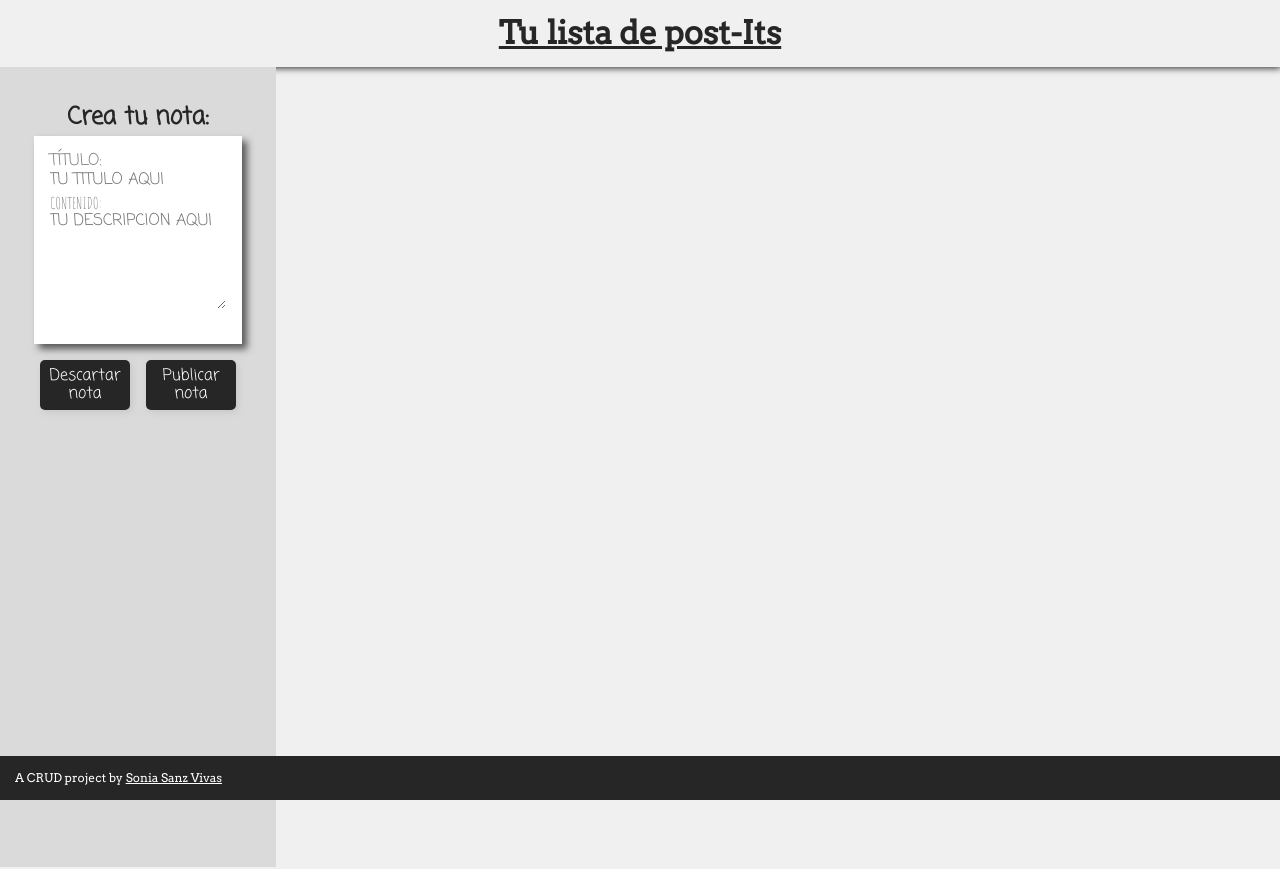
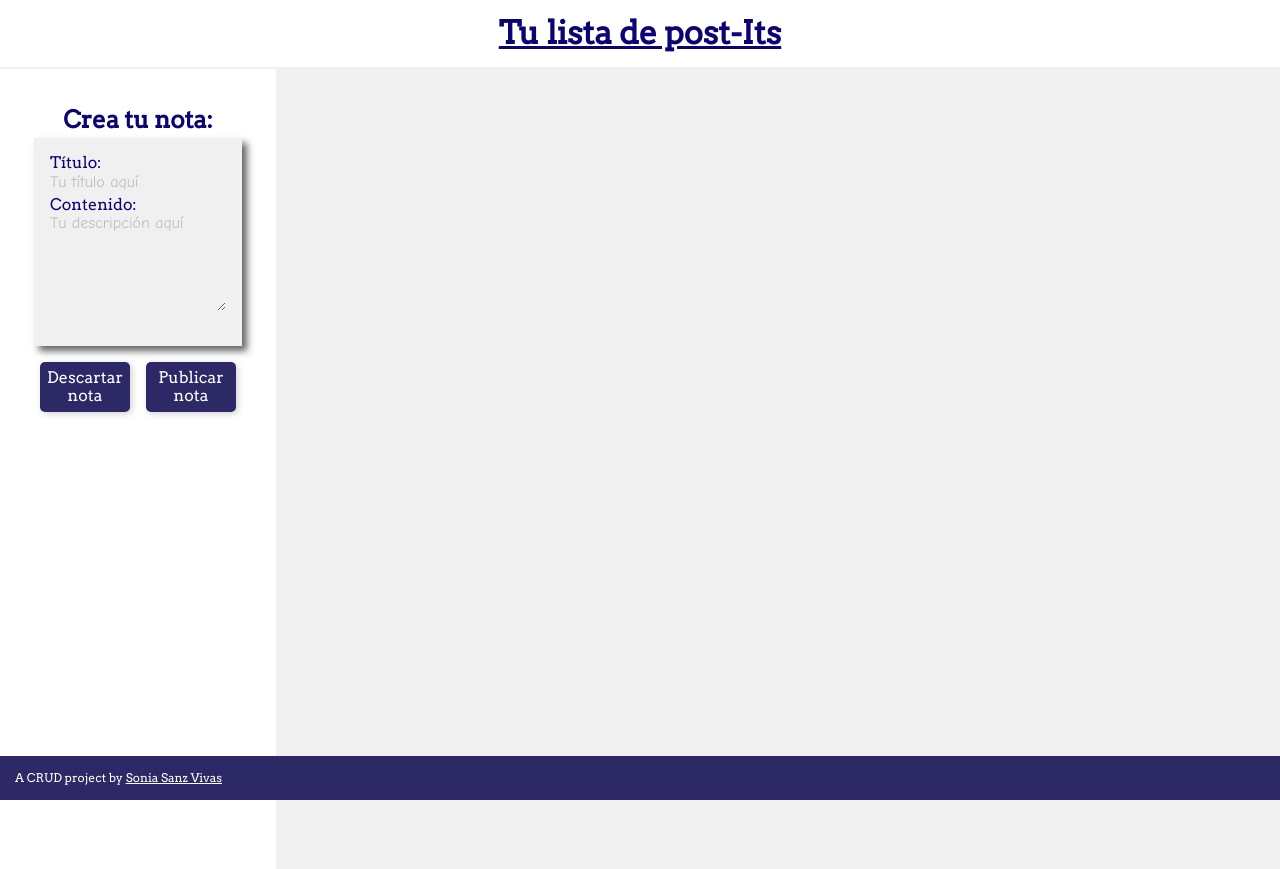
Before and after one commit to Sonia-SV/crud-notes, a React (Create React App) app: page / in a window 1280 px wide. Built offline with nearby package versions, Linux system fonts and the light colour scheme.

Commit message:
Add delete all function

```diff
--- a/public/index.html
+++ b/public/index.html
@@ -7,8 +7,7 @@
     <meta name="theme-color" content="#000000" />
     <meta name="description" content="Web site created using create-react-app" />
     <script src="https://kit.fontawesome.com/c75582e3c5.js" crossorigin="anonymous"></script>
-    <link href="https://fonts.googleapis.com/css2?family=Amatic+SC&family=Coming+Soon&display=swap" rel="stylesheet" />
-    <link href="https://fonts.googleapis.com/css2?family=Arvo&display=swap" rel="stylesheet">
+    <link href="https://fonts.googleapis.com/css2?family=Arvo&family=Comic+Neue:wght@400;700&display=swap" rel="stylesheet" />
 
     <title>CRUD Sticky Notes</title>
   </head>
--- a/src/components/App.js
+++ b/src/components/App.js
@@ -41,6 +41,11 @@ const App = () => {
     setIsEditing(false);
   };
 
+  const deleteAllNotes = () => {
+    setAllNotes([]);
+    setNewId(1);
+  };
+
   const handleInputNote = (name, value) => {
     if (allNotes.length === 0) {
       setNewId(1);
@@ -75,7 +80,7 @@ const App = () => {
           resetPostNote={resetPostNote}
         />
 
-        <NotesList notes={allNotes} handleDelete={handleDelete} handleEdit={handleEdit} newNote={newNote} />
+        <NotesList notes={allNotes} handleDelete={handleDelete} handleEdit={handleEdit} newNote={newNote} deleteAllNotes={deleteAllNotes} />
       </main>
       <footer className="footer">
         <p>
--- a/src/components/App.scss
+++ b/src/components/App.scss
@@ -7,31 +7,38 @@ body {
   font-family: 'Coming Soon', cursive;
   background: $background-color;
   color: $font-color;
+  font-family: $header-font;
 }
 .header {
-  @include box-shadow(1px, 1px, 7px, $font-color);
+  background-color: $aside-color;
+  z-index: 2;
   &__title {
     padding: 15px;
-    font-family: $header-font;
     text-decoration: underline;
     text-align: center;
+  }
+  @include tablet {
+    border-bottom: solid 2px $background-color;
   }
 }
 
 .main {
   display: flex;
+  flex-direction: column;
+  @include tablet {
+    flex-direction: row;
+  }
 }
 
 .footer {
   width: 100%;
-  background-color: $font-color;
+  background-color: $button-color;
   font-family: $header-font;
   color: $light-color;
   font-size: 12px;
   padding: 15px;
   position: fixed;
   bottom: 0;
-
   a {
     text-decoration: underline;
   }
--- a/src/components/notes/NotesList.js
+++ b/src/components/notes/NotesList.js
@@ -2,8 +2,7 @@ import React from 'react';
 import NoteItem from './NoteItem';
 import './noteList.scss';
 
-const NotesList = ({ notes, handleDelete, handleEdit, newNote }) => {
-  console.log(newNote.title.length !== 0);
+const NotesList = ({ notes, handleDelete, handleEdit, newNote, deleteAllNotes }) => {
   const singleNote = notes.map((note, index) => {
     return (
       <NoteItem
@@ -19,7 +18,18 @@ const NotesList = ({ notes, handleDelete, handleEdit, newNote }) => {
     );
   });
 
-  return <ul className="note__list">{singleNote}</ul>;
+  return (
+    <section className="note__section">
+      {notes.length !== 0 ? (
+        <div className="note__section__button">
+          <button onClick={deleteAllNotes}>Borrar todas las notas</button>
+        </div>
+      ) : (
+        ''
+      )}
+      <ul className="note__section__list">{singleNote}</ul>
+    </section>
+  );
 };
 
 export default NotesList;
--- a/src/components/notes/noteItem.scss
+++ b/src/components/notes/noteItem.scss
@@ -4,11 +4,12 @@
 
 .note__item {
   margin: 1em;
+  font-family: $main-font;
   &__container {
     @include rotate(-6);
     text-decoration: none;
     color: $font-color;
-    background: #e4d01d;
+    background: $main-color;
     display: flex;
     flex-direction: column;
     justify-content: space-between;
@@ -18,16 +19,15 @@
     @include box-shadow(5px, 5px, 7px, rgba(33, 33, 33, 1));
     @include transition(0.15s, linear);
     &__text {
-      text-transform: uppercase;
       font-weight: normal;
       h2 {
-        font-size: 13px;
-        font-weight: bold;
+        font-size: 16px;
+        font-weight: bolder;
         padding-bottom: 10px;
       }
       p {
-        font-family: 'Amatic SC', cursive;
-        font-size: 16px;
+        font-weight: lighter;
+        font-size: 12px;
       }
     }
     &__actions {
--- a/src/components/notes/noteList.scss
+++ b/src/components/notes/noteList.scss
@@ -2,7 +2,9 @@
 @import '../../stylesheets/core/variables.scss';
 @import '../../stylesheets/core/mixins.scss';
 
-.note__list {
+.note__section {
+  width: 100%;
+  &__list {
     overflow: hidden;
     padding: 3em;
     display: flex;
@@ -12,3 +14,14 @@
       justify-content: flex-start;
     }
   }
+  &__button {
+    @include buttons($font-color-secondary, $background-color, 200px);
+    display: flex;
+    justify-content: center;
+    margin-top: 20px;
+    @include tablet {
+      justify-content: flex-end;
+      margin: 10px 50px;
+    }
+  }
+}
--- a/src/components/notesForm/NotesPost.js
+++ b/src/components/notesForm/NotesPost.js
@@ -23,16 +23,7 @@ const NotesPost = ({ handleCreateNewNote, handleUpdateNote, handleInputNote, new
         <h2 className="form__action">{isEditing ? 'Edita tu nota:' : 'Crea tu nota:'}</h2>
         <div className="form__container">
           <label htmlFor="title">Título:</label>
-          <input
-            value={newNote.title}
-            required
-            type="text"
-            placeholder="Tu título aquí"
-            maxLength="15"
-            name="title"
-            onChange={handleInputChange}
-            style={{ textTransform: 'uppercase' }}
-          />
+          <input value={newNote.title} required type="text" placeholder="Tu título aquí" maxLength="15" name="title" onChange={handleInputChange} />
           <label htmlFor="content">Contenido:</label>
           <textarea
             value={newNote.content}
@@ -42,7 +33,6 @@ const NotesPost = ({ handleCreateNewNote, handleUpdateNote, handleInputNote, new
             name="content"
             maxLength="90"
             onChange={handleInputChange}
-            style={{ textTransform: 'uppercase' }}
           />
         </div>
         <div className="form__buttons">
--- a/src/components/notesForm/notesPost.scss
+++ b/src/components/notesForm/notesPost.scss
@@ -2,6 +2,7 @@
 @import '../../stylesheets/core/variables.scss';
 @import '../../stylesheets/core/mixins.scss';
 .form {
+  z-index: 0;
   background-color: $aside-color;
   color: black;
   display: flex;
@@ -9,16 +10,13 @@
   align-items: center;
   color: $font-color;
   padding: 2em;
-  height: 100%;
-  min-height: 100vh;
   &__action {
     margin: 5px;
   }
   &__container {
-    text-transform: uppercase;
     display: flex;
     flex-direction: column;
-    background: $light-color;
+    background: $background-color;
     height: 13em;
     width: 13em;
     padding: 1em;
@@ -29,40 +27,32 @@
       background-color: transparent;
       border: none;
       padding-bottom: 0.3em;
-      input {
-        font-family: $titles-font;
-      }
-      textarea {
-        font-family: $main-font;
+      color: $font-color-secondary;
+      font-family: $main-font;
+      &::placeholder {
+        opacity: 0.4;
       }
     }
     input {
       overflow-wrap: break-word;
     }
-    label {
-      font-family: $main-font;
-      text-transform: uppercase;
-      color: grey;
-      &:first-child {
-        font-family: $titles-font;
+  }
+  &__buttons {
+    display: flex;
+    flex-direction: column;
+    @include buttons($button-color, $light-color, 150px);
+  }
+
+  @include tablet {
+    height: 100%;
+    min-height: 100vh;
+    &__buttons {
+      flex-direction: row;
+      button {
+        width: 90px;
+        height: 50px;
+        margin: 1em 0.5em;
       }
     }
   }
-  &__buttons {
-    display: flex;
-    button {
-      width: 90px;
-      height: 50px;
-      background-color: $font-color;
-      @include box-shadow(2px, 2px, 6px, rgba(192, 191, 191, 0.7));
-      border-radius: 5px;
-      color: $light-color;
-      padding: 5px;
-      margin: 1em 0.5em;
-      cursor: pointer;
-      display: flex;
-      align-items: center;
-      justify-content: center;
-    }
-  }
 }
--- a/src/stylesheets/core/mixins.scss
+++ b/src/stylesheets/core/mixins.scss
@@ -35,3 +35,21 @@
 @mixin scale($scale) {
   @include transform(scale($scale));
 }
+
+//Buttons
+
+@mixin buttons($background, $color, $width) {
+  button {
+    background-color: $background;
+    @include box-shadow(2px, 2px, 6px, rgba(192, 191, 191, 0.7));
+    border-radius: 5px;
+    color: $color;
+    padding: 10px;
+    margin-top: 15px;
+    width: $width;
+    cursor: pointer;
+    display: flex;
+    align-items: center;
+    justify-content: center;
+  }
+}
--- a/src/stylesheets/core/variables.scss
+++ b/src/stylesheets/core/variables.scss
@@ -1,15 +1,15 @@
 //FONTS
 $header-font: 'Arvo', serif;
-$titles-font: 'Coming Soon', cursive;
-$main-font: 'Amatic SC', cursive;
+$main-font: 'Comic Neue', cursive;
 
 //UI COLOR
 $background-color: #f0f0f0;
-$aside-color: #dadada;
-$main-color: #f7e22c;
-$light-color: white;
-$font-color: rgb(39, 38, 38);
-$font-color-secondary: rgba(255, 255, 255, 0.596);
+$aside-color: #fff;
+$main-color: #f8d613;
+$light-color: #fff;
+$font-color: #0c0474;
+$button-color: #2d2866;
+$font-color-secondary: #727272;
 
 //BREAKPOINTS
 $tablet: 768px;
```
Also changed, not shown: 12 other files (tests, documents, lock files or other folders). Lines whose indentation alone changed are shown as unchanged.
